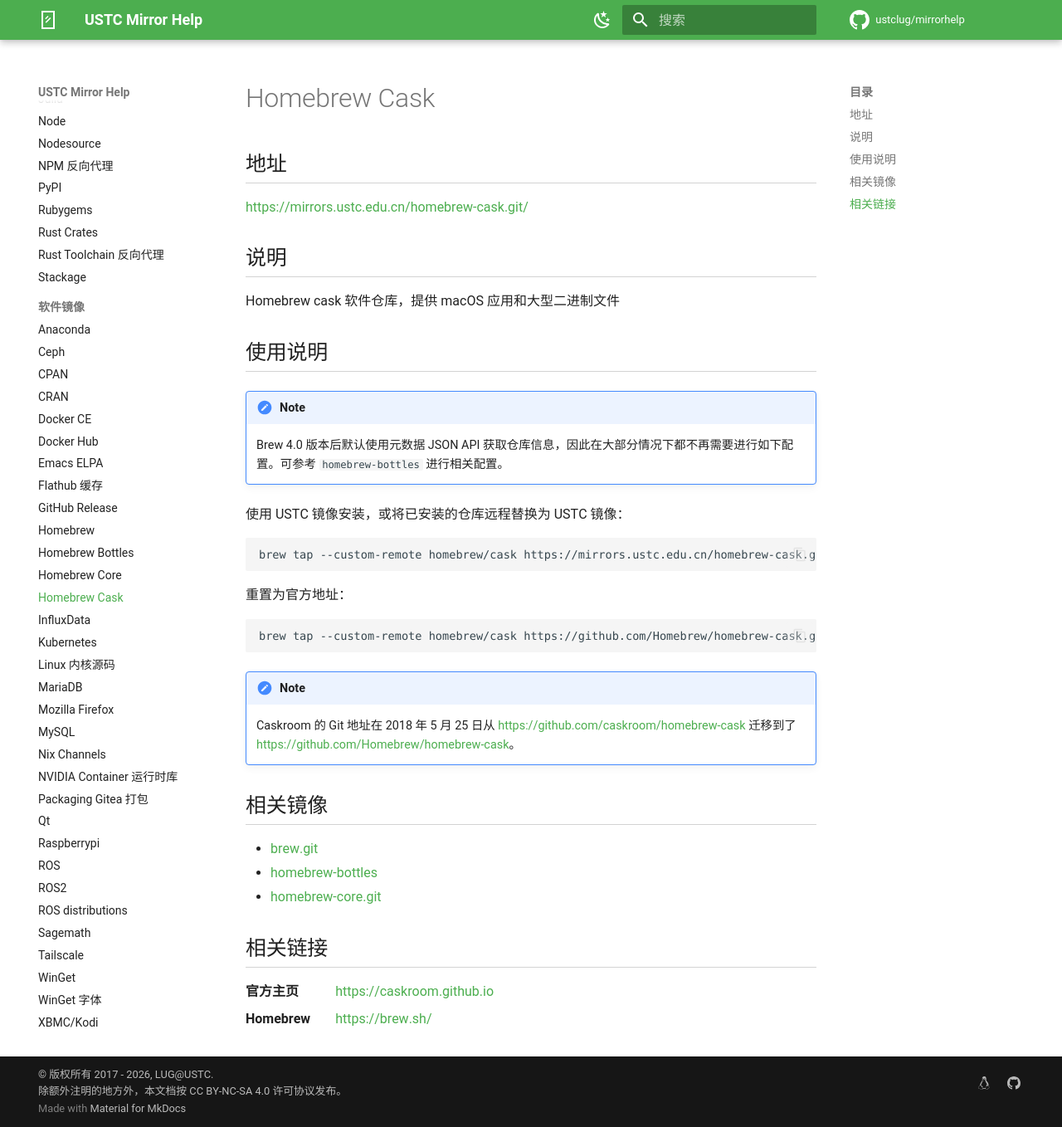
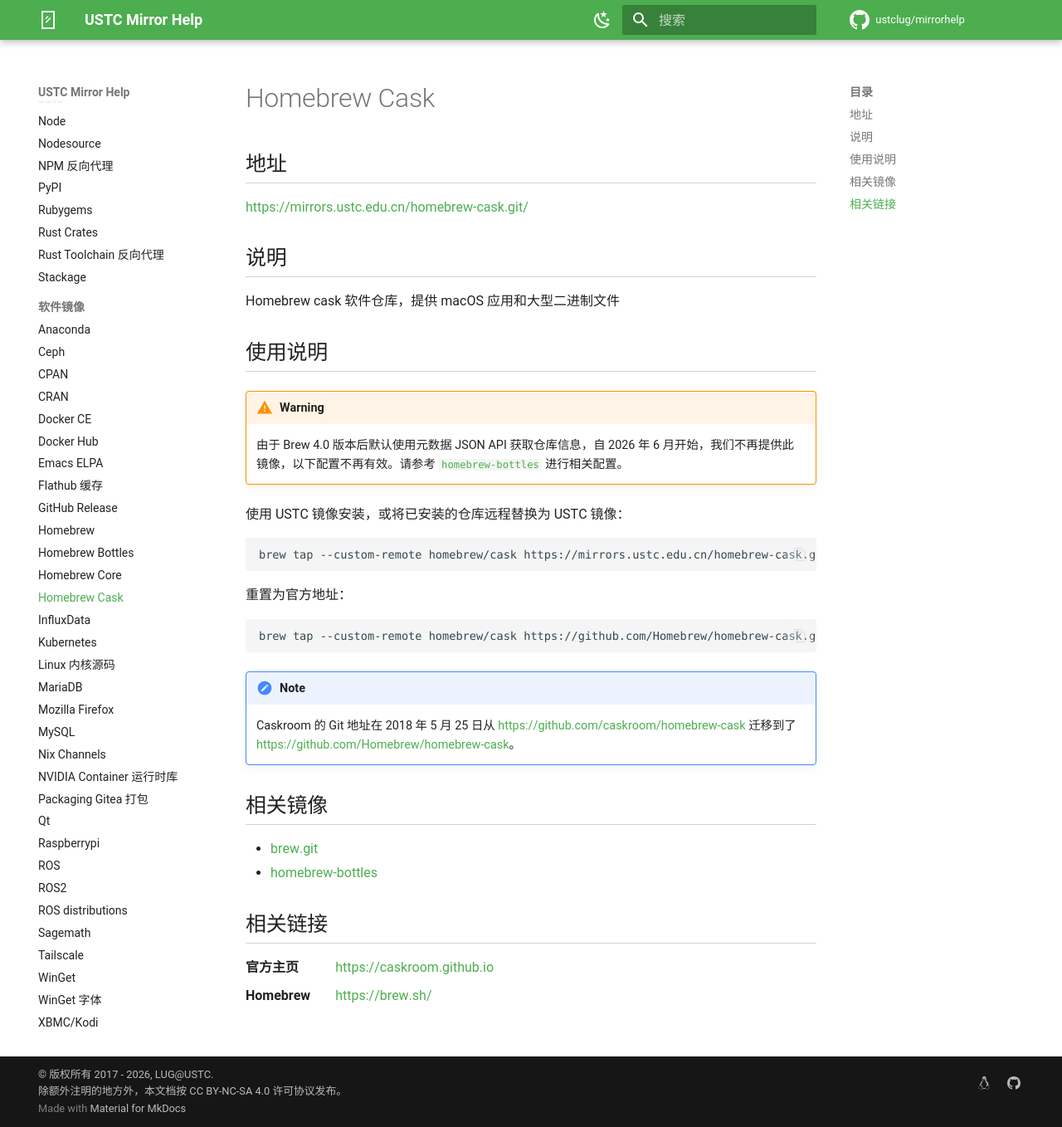
Before and after one commit to ustclug/mirrorhelp, an MkDocs documentation site: the page built from docs/homebrew-cask.git.md, in a window 1280 px wide and 1358 px high. Shown: the whole window at 83% size. Built offline with MkDocs 1.6.1 and Material for MkDocs 9.7.7, drawn with Linux system fonts in a browser that asks for light colours; comment, search, counter and statistics services are not loaded.

Commit message:
homebrew: Add warning about core/cask.git

```diff
--- a/docs/homebrew-cask.git.md
+++ b/docs/homebrew-cask.git.md
@@ -10,11 +10,9 @@
 
 ## 使用说明
 
-!!! note
+!!! warning
 
-    Brew 4.0 版本后默认使用元数据 JSON API
-    获取仓库信息，因此在大部分情况下都不再需要进行如下配置。可参考
-    `homebrew-bottles` 进行相关配置。
+    由于 Brew 4.0 版本后默认使用元数据 JSON API 获取仓库信息，自 2026 年 6 月开始，我们不再提供此镜像，以下配置不再有效。请参考 [`homebrew-bottles`](./homebrew-bottles.md) 进行相关配置。
 
 使用 USTC 镜像安装，或将已安装的仓库远程替换为 USTC 镜像：
 
@@ -38,7 +36,6 @@
 
 - [brew.git](brew.git.md)
 - [homebrew-bottles](homebrew-bottles.md)
-- [homebrew-core.git](homebrew-core.git.md)
 
 ## 相关链接
 
```
Also changed, not shown: docs/brew.git.md (+0 -3 lines), docs/homebrew-bottles.md (+0 -2 lines), docs/homebrew-core.git.md (+2 -5 lines).
